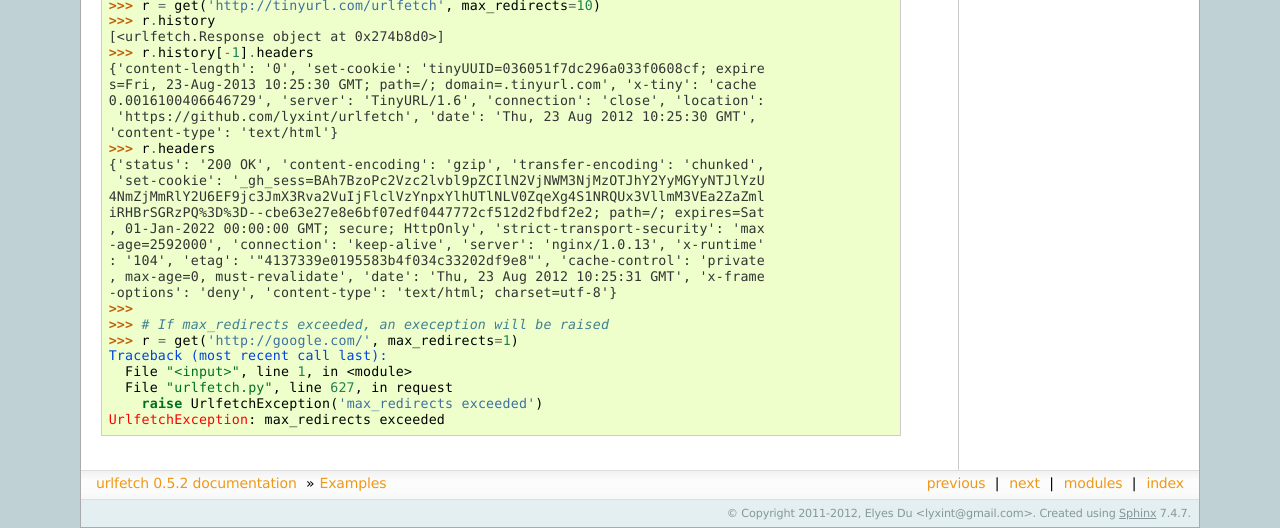
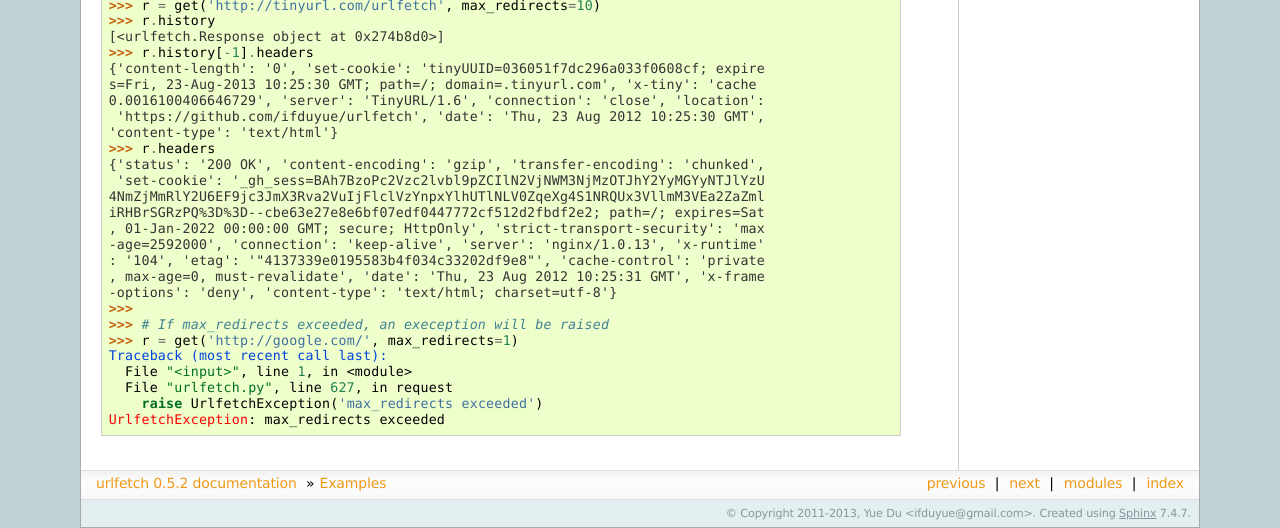
Before and after one commit to ifduyue/urlfetch, a Sphinx documentation site: the page built from doc/examples.rst, in a window 1280 px wide and 900 px high, scrolled down 3137 px. Shown: the part 372-900 px from the top of the window. Built offline with Sphinx 7.4.7, drawn with Linux system fonts in a browser that asks for light colours; some of the changed text lies outside the part shown.

Commit message:
lyxint -> ifduyue

```diff
--- a/doc/conf.py
+++ b/doc/conf.py
@@ -45,7 +45,7 @@
 
 # General information about the project.
 project = u'urlfetch'
-copyright = u'2011-2012, Elyes Du <lyxint@gmail.com>'
+copyright = u'2011-2013, Yue Du <ifduyue@gmail.com>'
 
 # The version info for the project you're documenting, acts as replacement for
 # |version| and |release|, also used in various other places throughout the
@@ -188,7 +188,7 @@
 # (source start file, target name, title, author, documentclass [howto/manual]).
 latex_documents = [
   ('index', 'urlfetch.tex', u'urlfetch Documentation',
-   u'Elyes Du <lyxint@gmail.com>', 'manual'),
+   u'Yue Du <ifduyue@gmail.com>', 'manual'),
 ]
 
 # The name of an image file (relative to this directory) to place at the top of
@@ -218,7 +218,7 @@
 # (source start file, name, description, authors, manual section).
 man_pages = [
     ('index', 'urlfetch', u'urlfetch Documentation',
-     [u'Elyes Du <lyxint@gmail.com>'], 1)
+     [u'Yue Du <ifduyue@gmail.com>'], 1)
 ]
 
 # If true, show URL addresses after external links.
@@ -232,7 +232,7 @@
 #  dir menu entry, description, category)
 texinfo_documents = [
   ('index', 'urlfetch', u'urlfetch Documentation',
-   u'lyxint@gmail.com', 'urlfetch', 'An esay to use HTTP client',
+   u'ifduyue@gmail.com', 'urlfetch', 'An esay to use HTTP client',
    'Miscellaneous'),
 ]
 
--- a/doc/examples.rst
+++ b/doc/examples.rst
@@ -136,8 +136,8 @@
 tars%2Fgravatar-140.png',
             u'gravatar_id': u'68b703a082b87cce010b1af5836711b3',
             u'id': 568900,
-            u'login': u'lyxint',
-            u'url': u'https://api.github.com/users/lyxint'}},
+            u'login': u'ifduyue',
+            u'url': u'https://api.github.com/users/ifduyue'}},
  ...]
 
 
@@ -224,7 +224,7 @@
 {'content-length': '0', 'set-cookie': 'tinyUUID=036051f7dc296a033f0608cf; expire
 s=Fri, 23-Aug-2013 10:25:30 GMT; path=/; domain=.tinyurl.com', 'x-tiny': 'cache
 0.0016100406646729', 'server': 'TinyURL/1.6', 'connection': 'close', 'location':
- 'https://github.com/lyxint/urlfetch', 'date': 'Thu, 23 Aug 2012 10:25:30 GMT',
+ 'https://github.com/ifduyue/urlfetch', 'date': 'Thu, 23 Aug 2012 10:25:30 GMT',
 'content-type': 'text/html'}
 >>> r.headers
 {'status': '200 OK', 'content-encoding': 'gzip', 'transfer-encoding': 'chunked',
--- a/doc/index.rst
+++ b/doc/index.rst
@@ -24,10 +24,10 @@
 
     $ easy_install urlfetch --upgrade
 
-OR grab the latest source from
-`github lyxint/urlfetch <https://github.com/lyxint/urlfetch>`_::
+OR grab the latest source from github
+`ifduyue/urlfetch <https://github.com/ifduyue/urlfetch>`_::
 
-    $ git clone git://github.com/lyxint/urlfetch.git
+    $ git clone git://github.com/ifduyue/urlfetch.git
     $ cd urlfetch
     $ python setup.py install
 
--- a/doc/reference.rst
+++ b/doc/reference.rst
@@ -4,7 +4,7 @@
 .. module:: urlfetch
    :platform: Unix, Windows
    :synopsis: HTTP Client
-.. moduleauthor:: Elyes Du <lyxint@gmail.com>
+.. moduleauthor:: Yue Du <ifduyue@gmail.com>
 
 .. autoclass:: Response
     :members:
```
Also changed, not shown: urlfetch.py (+4 -4 lines).
